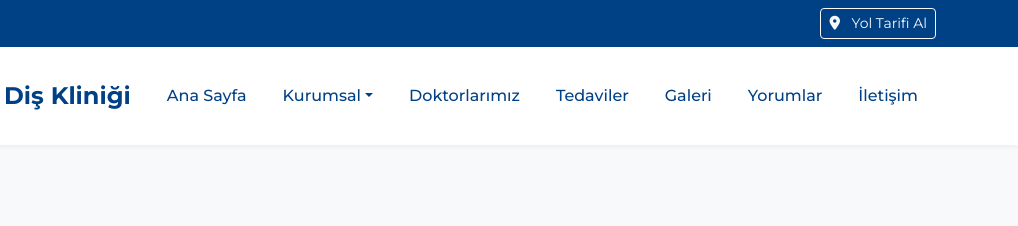
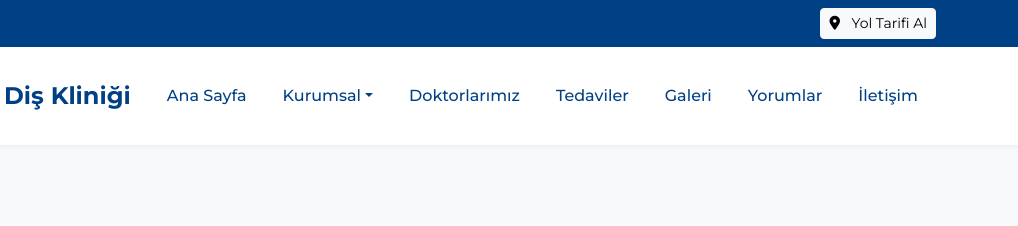
Before and after one commit to BurakGoturler/BurakGoturler.github.io, a plain HTML site: page sertifikalar.html in a window 1280 px wide. Shown: the top 226 px of the page, 262-1280 px from the left. Drawn offline with nearby package versions, Linux system fonts and the light colour scheme.

Commit message:
Update sertifikalar.html

```diff
--- a/sertifikalar.html
+++ b/sertifikalar.html
@@ -44,7 +44,7 @@
                     <span>+90 555 555 55 55</span>
                 </a>
                 <a href="https://maps.app.goo.gl/VjSPxSKTaYAo7xLY7" target="_blank"
-                    class="btn btn-outline-light btn-sm">
+                    class="btn btn-light btn-sm">
                     <i class="fas fa-map-marker-alt me-2"></i>
                     Yol Tarifi Al
                 </a>
```
